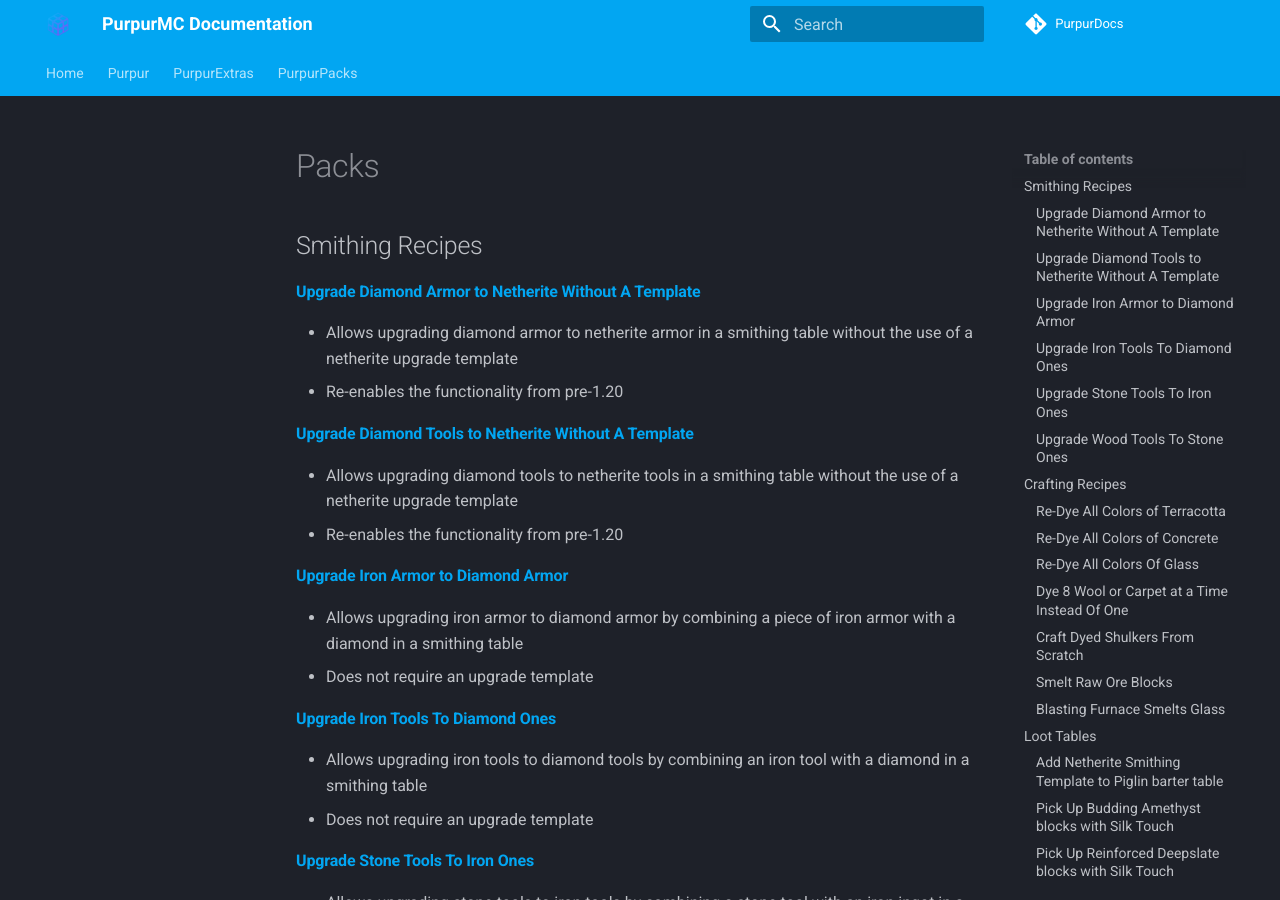
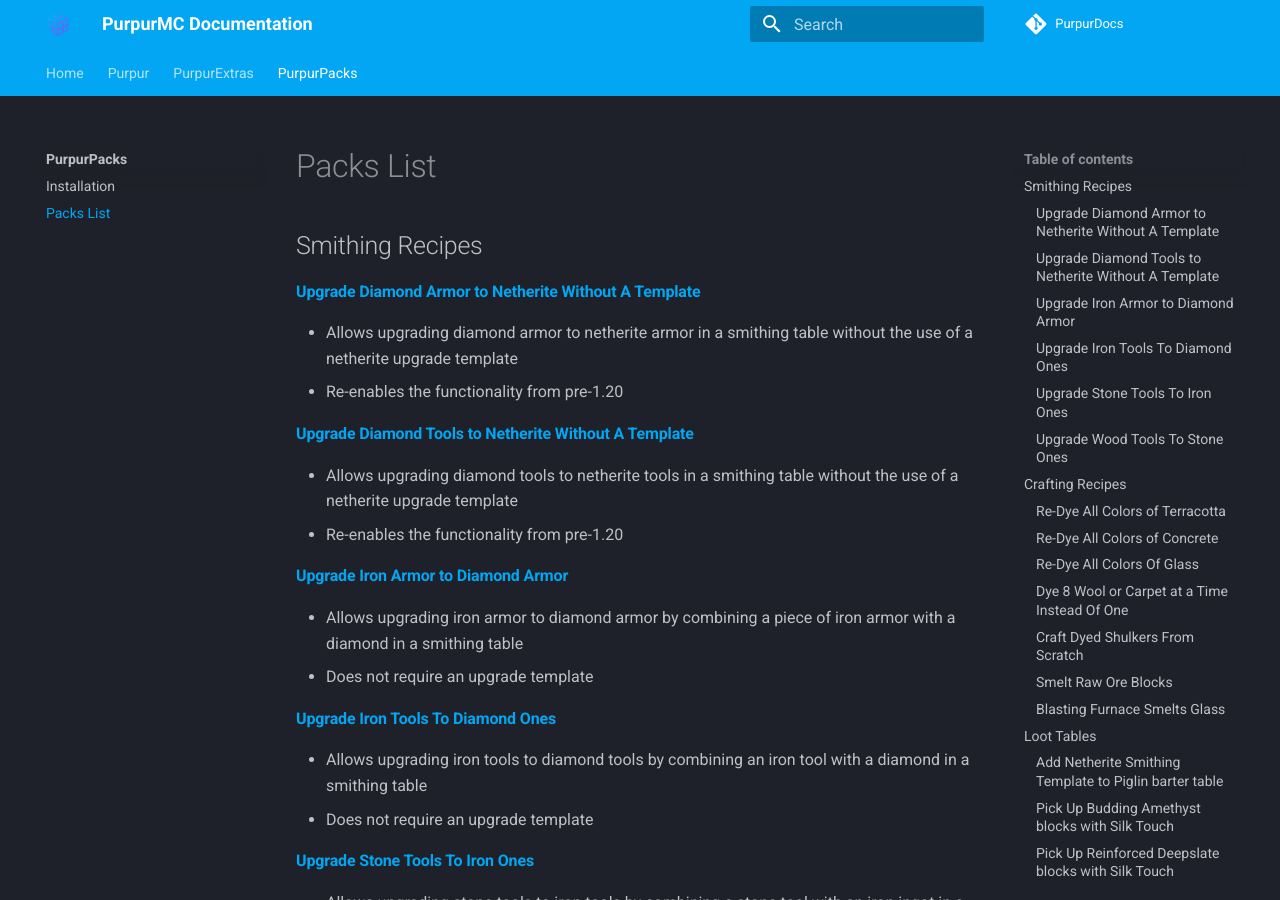
Before and after one commit to PurpurMC/PurpurDocs, an MkDocs documentation site: the page built from mkdocs/purpurpacks/packs.md, in a window 1280 px wide and 900 px high. Built offline with MkDocs 1.6.1 and Material for MkDocs 9.7.7, drawn with Linux system fonts in a browser that asks for light colours; comment, search, counter and statistics services are not loaded.

Commit message:
minor adjustments

```diff
--- a/mkdocs.yml
+++ b/mkdocs.yml
@@ -24,7 +24,8 @@
       # - Frequently Asked Questions: purpurextras/faq.md
     - PurpurPacks:
       - PurpurPacks: purpurpacks/index.md
-      # - Installation: purpurpacks/installation.md
+      - Installation: purpurpacks/installation.md
+      - Packs List: purpurpacks/packs.md
       # - Configuration: purpurpacks/configuration.md
       # - Commands: purpurpacks/commands.md
       # - Permissions: purpurpacks/permissions.md
```
